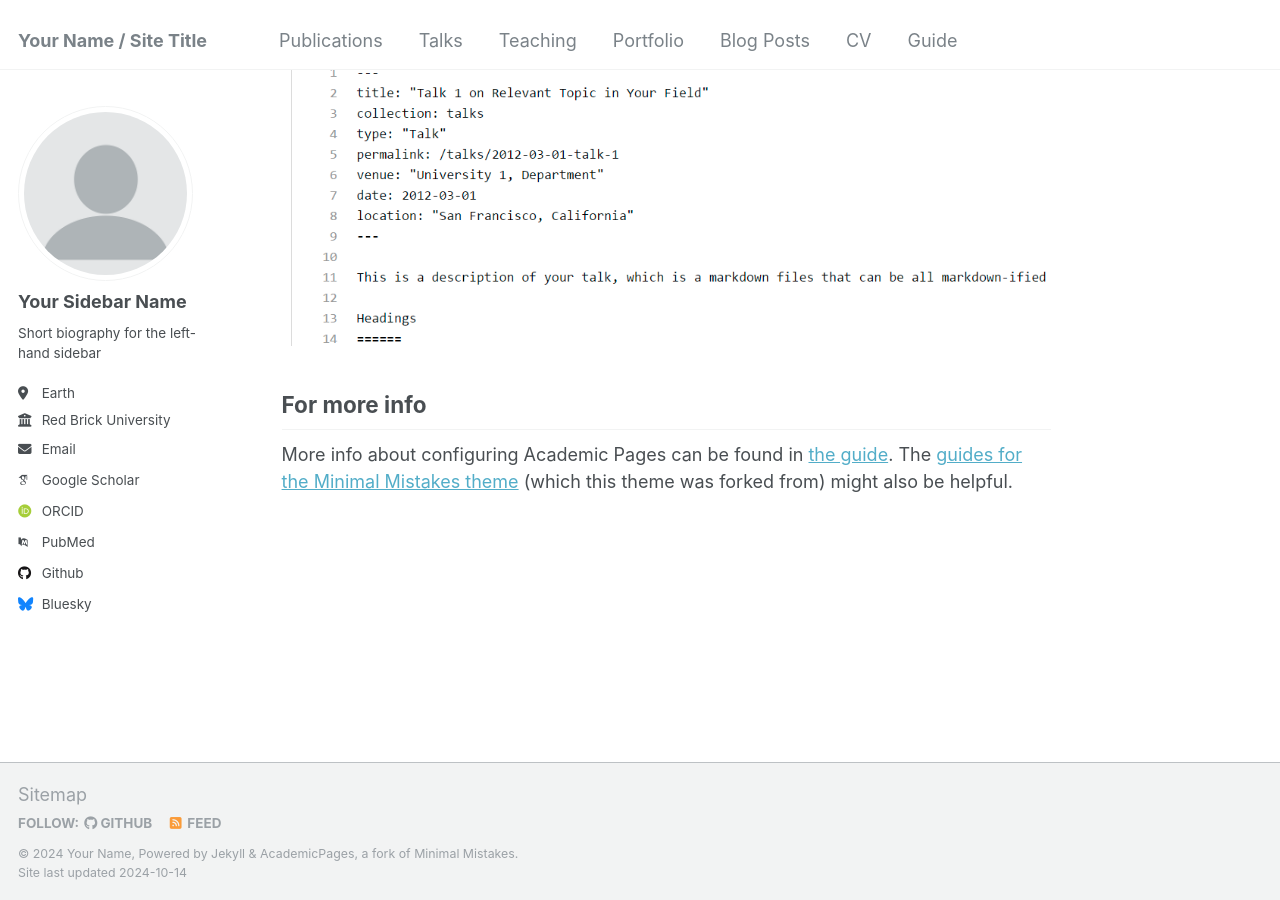
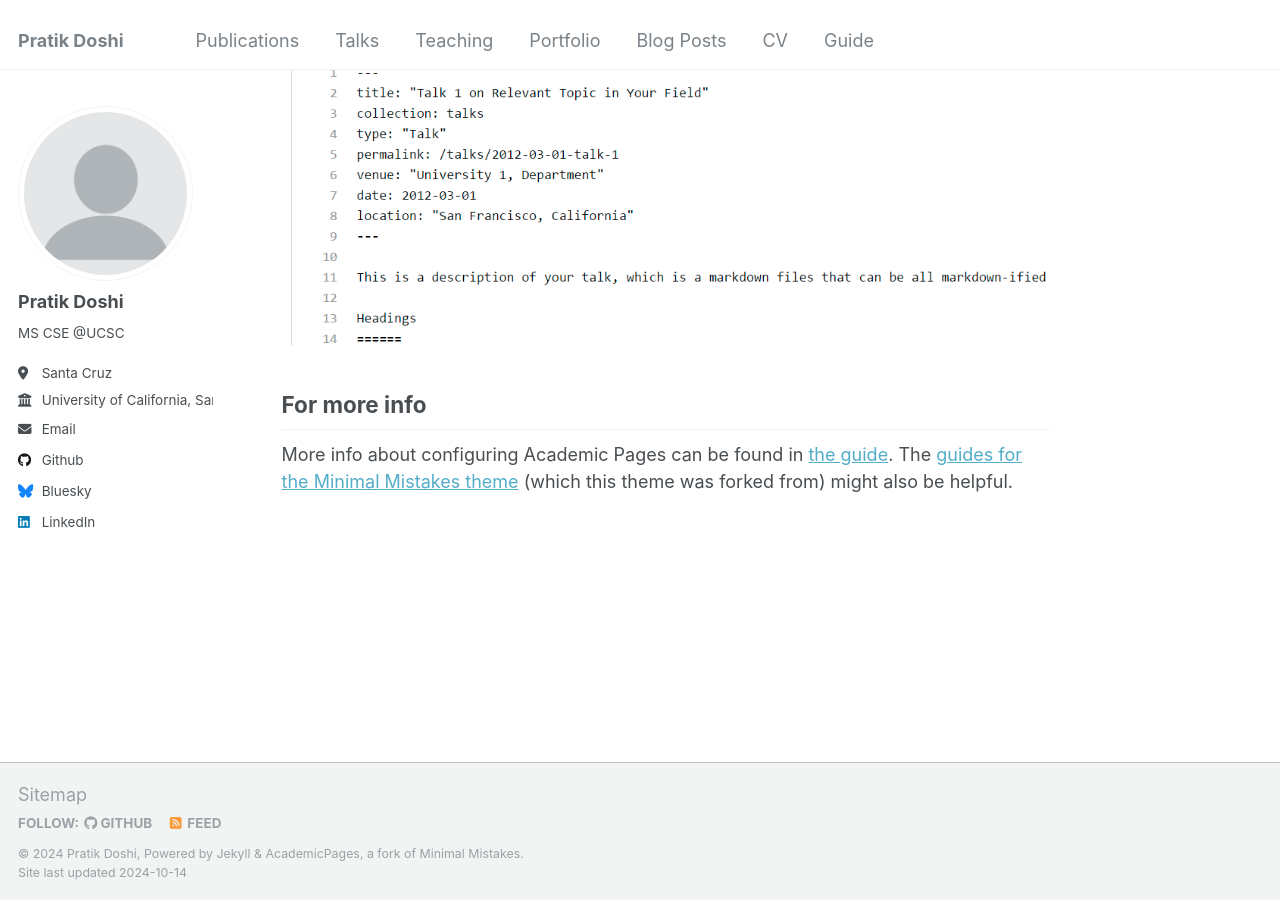
Before and after one commit to Pratik-Doshi-99/pratik-doshi-99.github.io, a Jekyll site: the page built from _pages/about.md, in a window 1280 px wide and 900 px high, scrolled down 2643 px. Built offline with Jekyll 4.4.1, drawn with Linux system fonts in a browser that asks for light colours; some web fonts are replaced.

```diff
--- a/_config.yml
+++ b/_config.yml
@@ -8,10 +8,10 @@
 
 # Basic Site Settings
 locale                   : "en-US"
-title                    : "Your Name / Site Title"
+title                    : "Pratik Doshi"
 title_separator          : "-"
-name                     : &name "Your Name"
-description              : &description "personal description"
+name                     : &name "Pratik Doshi"
+description              : &description "MS CSE @UCSC"
 url                      : https://academicpages.github.io # the base hostname & protocol for your site e.g. "https://mmistakes.github.io"
 baseurl                  : "" # the subpath of your site, e.g. "/blog"
 repository               : "academicpages/academicpages.github.io"
@@ -22,28 +22,28 @@ repository               : "academicpages/academicpages.github.io"
 author:
   # Biographic information
   avatar           : "profile.png"
-  name             : "Your Sidebar Name"
+  name             : "Pratik Doshi"
   pronouns         : # example: "she/her"
-  bio              : "Short biography for the left-hand sidebar"
-  location         : "Earth"
-  employer         : "Red Brick University"
+  bio              : "MS CSE @UCSC"
+  location         : "Santa Cruz"
+  employer         : "University of California, Santa Cruz"
   uri              : # URL
-  email            : "none@example.org"
+  email            : "pratikdoshi99@gmail.com"
 
   # Academic websites
-  arxiv            : # URL - Update with the correct link to your profile
-  googlescholar    : "https://scholar.google.com/citations?user=PS_CX0AAAAAJ"
+  #arxiv            : # URL - Update with the correct link to your profile
+  googlescholar    : #"https://scholar.google.com/citations?user=PS_CX0AAAAAJ"
   impactstory      : # URL
-  orcid            : "http://orcid.org/yourorcidurl"
+  orcid            : #"http://orcid.org/yourorcidurl"
   semantic         : # URL
-  pubmed           : "https://www.ncbi.nlm.nih.gov/pubmed/?term=john+snow"
+  pubmed           : #"https://www.ncbi.nlm.nih.gov/pubmed/?term=john+snow"
   researchgate     : # URL
 
   # Repositories and software development
   bitbucket        : # Username - Update with your username on the site
   codepen          : # Username
   dribbble         : # Username
-  github           : "academicpages"
+  github           : "https://github.com/Pratik-Doshi-99/"
   kaggle           : # Username
   stackoverflow    : # User number or user number and name (i.e., use "1" or "1/jeff-atwood")
 
@@ -57,7 +57,7 @@ author:
   keybase          : # Username
   instagram        : # Username
   lastfm           : # Username
-  linkedin         : # Username
+  linkedin         : "https://www.linkedin.com/in/pratik-doshi-b2a493153/"
   mastodon         : # URL
   medium           : # URL
   pinterest        : # Username
```
